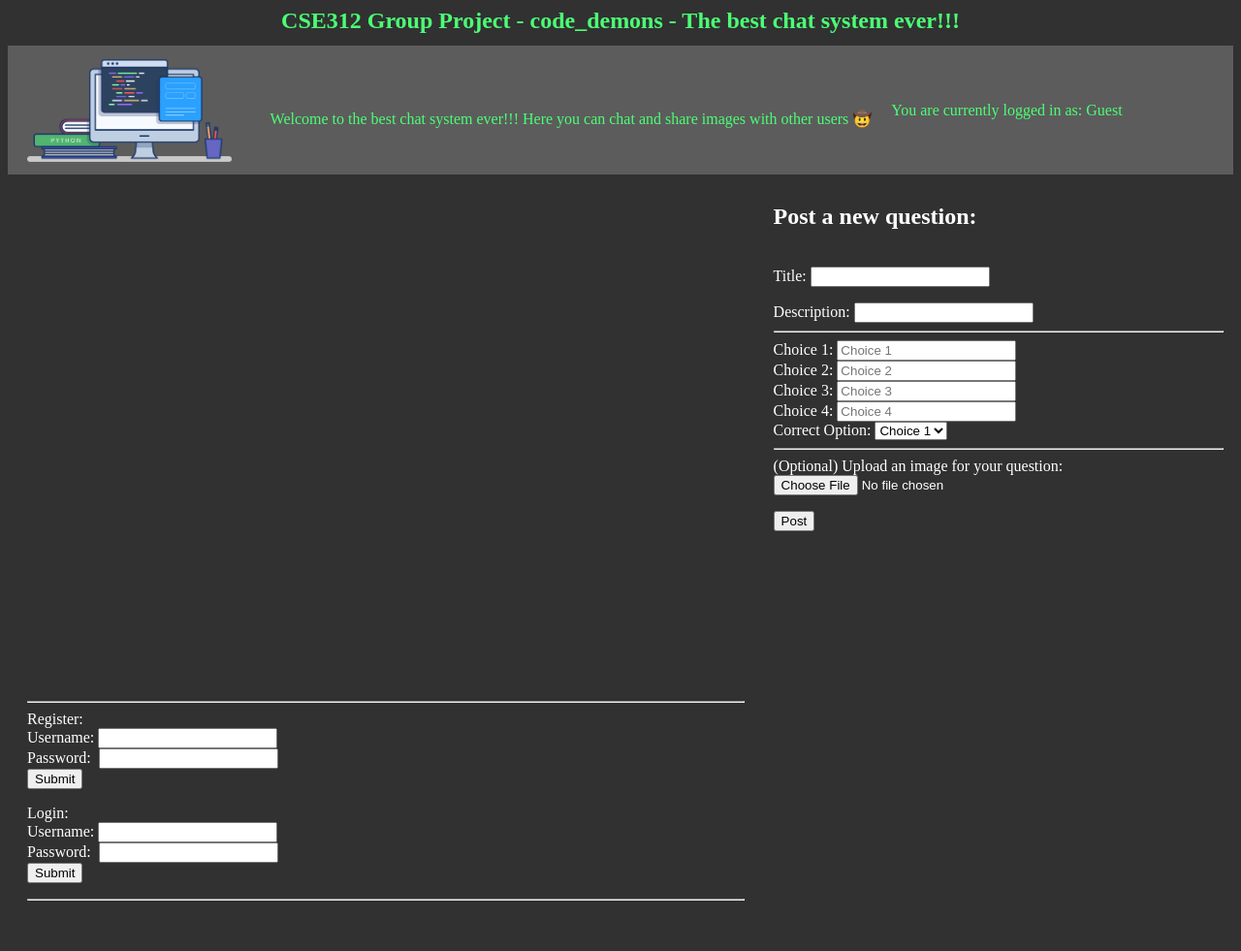
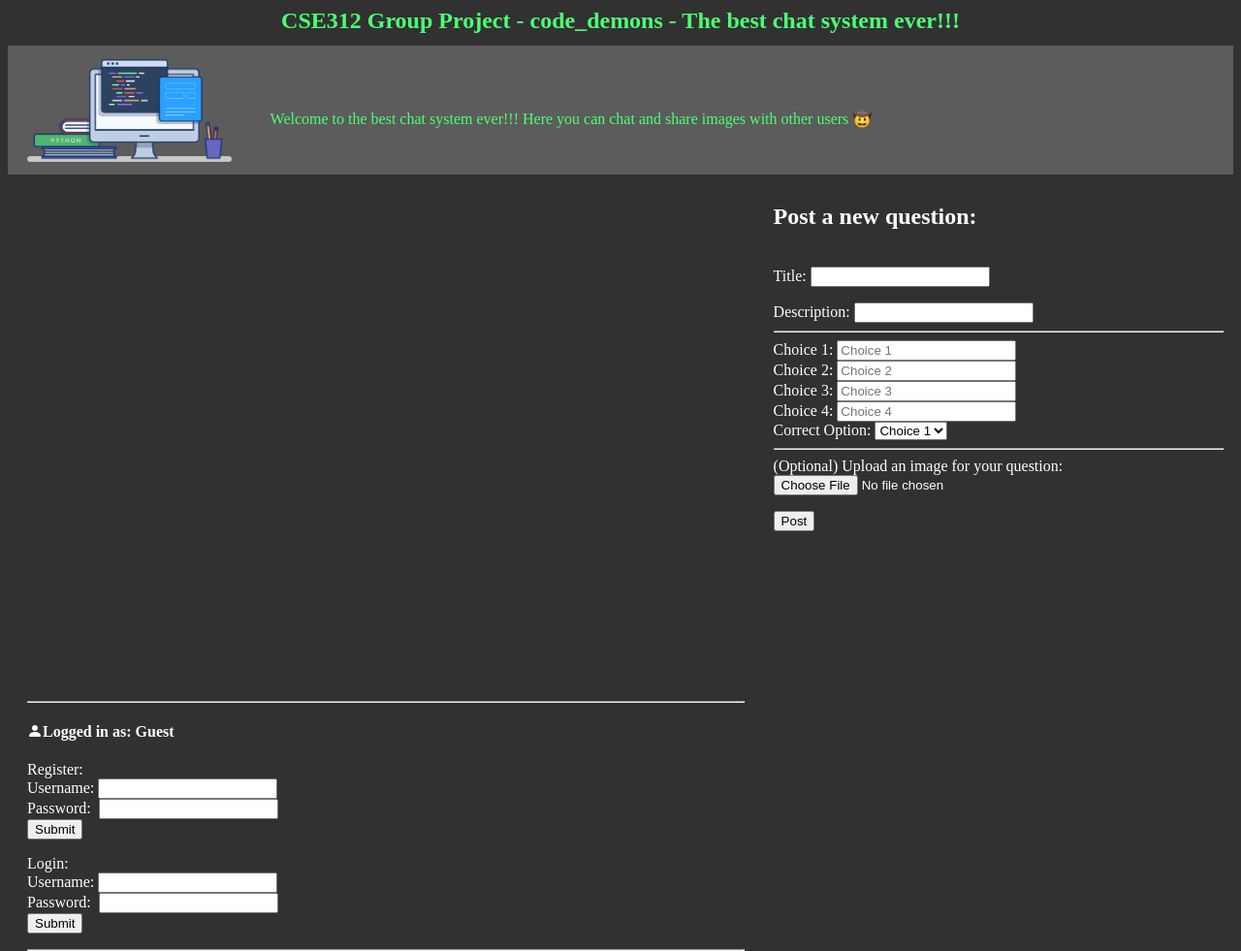
Before and after one commit to jackslisz/CSE-312-Group-Project, a Flask app: page / in a window 1280 px wide. Shown: the whole page at 97% size. Before the commit the page ends 929 px from the top, so only its background shows below. Run offline with Flask 3, Linux system fonts and the light colour scheme; data that the repository does not hold is empty.

Commit message:
username displayed differently

```diff
--- a/templates/index_template.html
+++ b/templates/index_template.html
@@ -22,10 +22,8 @@
         <img src="static/img/clip_art.png" alt="image" class="my_image"/></div>
     <div>
         <p id="paragraph">
-            This will be replaced by JavaScript
         </p>
     </div>
-    <p class="display_username">You are currently logged in as: {{username}}</p>
 </div>
 
 <!-- Chat section -->
@@ -33,6 +31,7 @@
     <div class="chat">
         <div id="chat-messages"></div>
         <div class="the-line"><hr></div>
+        <h4><span><i class="bi bi-person-fill"></i>Logged in as: {{username}}</span></h4>
         <div class="user-list" style="display: block">
             <div style="flex: 1;">
                 Register:
@@ -130,6 +129,9 @@
     </div>
 </div>
 
+<div>
+</div>
+
 <!-- Linking JS file -->
 <script src="static/js/functions.js"></script>
 </body>
```
